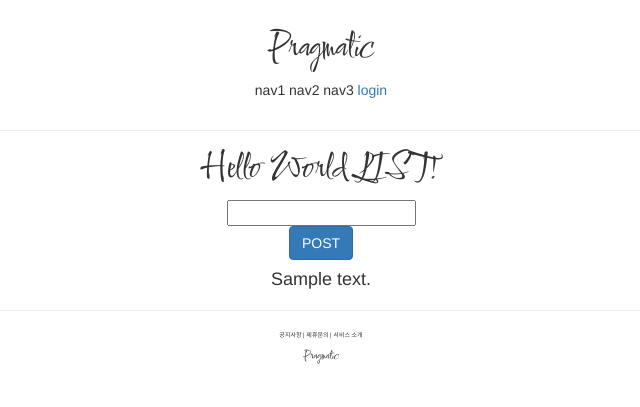
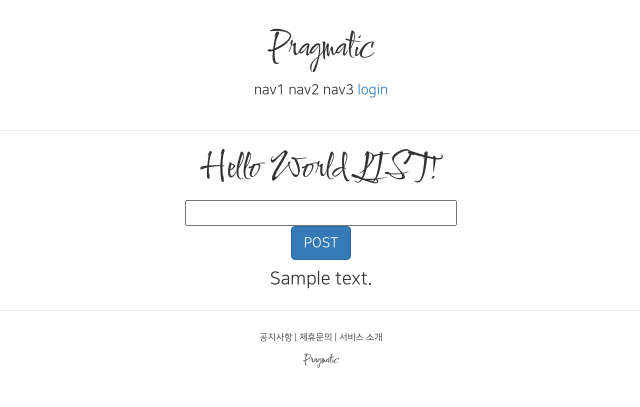
Before and after one commit to hyobin2384/pragmatic, a Django app: template accountapp/templates/accountapp/hello_world.html in a window 1280 px wide. Shown: the top 407 px of the page, without its empty margins (319-959 px from the left). Run offline with Django 4.2, Linux system fonts and the light colour scheme; the template is opened without the code that fills it: values that come from a table or form of the project are taken from there, others are empty; tables that the repository leaves empty hold one stand-in row (values such as "Sample post"); parts of the project's set-up code (start-up, migrations or seed data) failed here and were passed over; some libraries are stand-ins or nearby versions.

Commit message:
django 23 commit

```diff
--- a/pragmatic/settings.py
+++ b/pragmatic/settings.py
@@ -48,6 +48,7 @@ INSTALLED_APPS = [
     'django.contrib.sessions',
     'django.contrib.messages',
     'django.contrib.staticfiles',
+    'bootstrap4',
     'accountapp',
 ]
 
--- a/static/base.css
+++ b/static/base.css
@@ -3,7 +3,7 @@
 }
 
 .pragmatic_footer_button{
-    font-size: .6rem;
+    font-size: .9rem;
 }
 
 .pragmatic_footer{
--- a/templates/base.html
+++ b/templates/base.html
@@ -3,7 +3,7 @@
 
 {% include 'head.html' %}
 
-<body>
+<body style="font-family:'NanumSquareR';">
 
     {% include 'header.html' %}
 
--- a/templates/head.html
+++ b/templates/head.html
@@ -14,4 +14,28 @@
 
     <!-- DEFAULT CSS LINK -->
     <link rel="stylesheet" type="text/css" href="{% static 'base.css' %}">
+
+    <style>
+        @font-face{
+            font-family: 'NanumSquareR';
+            src: local('NanumSquareR'),
+            url("{% static 'fonts/NanumSquareR.otf' %}") format("opentype");
+        }
+        @font-face{
+            font-family: 'NanumSquareEB';
+            src: local('NanumSquareEB'),
+            url("{% static 'fonts/NanumSquareEB.otf' %}") format("opentype");
+        }
+        @font-face{
+            font-family: 'NanumSquareB';
+            src: local('NanumSquareB'),
+            url("{% static 'fonts/NanumSquareB.otf' %}") format("opentype");
+        }
+        @font-face{
+            font-family: 'NanumSquareL';
+            src: local('NanumSquareL'),
+            url("{% static 'fonts/NanumSquareL.otf' %}") format("opentype");
+        }
+
+    </style>
 </head>
--- a/templates/header.html
+++ b/templates/header.html
@@ -7,7 +7,7 @@
             <span>nav2</span>
             <span>nav3</span>
             {% if not user.is_authenticated %}
-            <a href="{% url 'accountapp:login' %}?next={{request.path}}">
+            <a href="{% url 'accountapp:login' %}?next={{request.path}}"> <!-- 만약 로그인이 안되있으면 -->
                 <span>login</span>
             </a>
             {% else %}
```
Also changed, not shown: accountapp/templates/accountapp/create.html (+7 -3 lines), accountapp/templates/accountapp/login.html (+5 -4 lines), static/fonts/NanumSquareB.otf (added), static/fonts/NanumSquareEB.otf (added), static/fonts/NanumSquareL.otf (added), static/fonts/NanumSquareR.otf (added).
